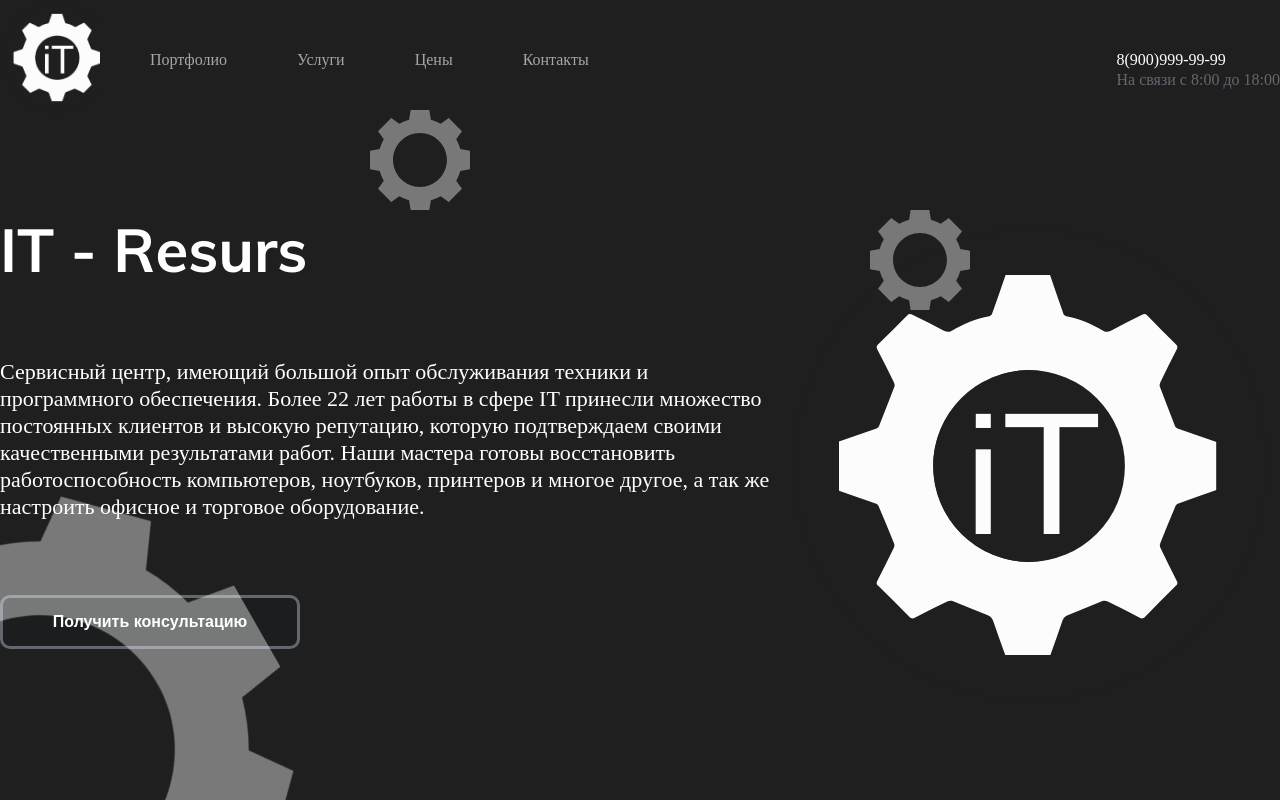
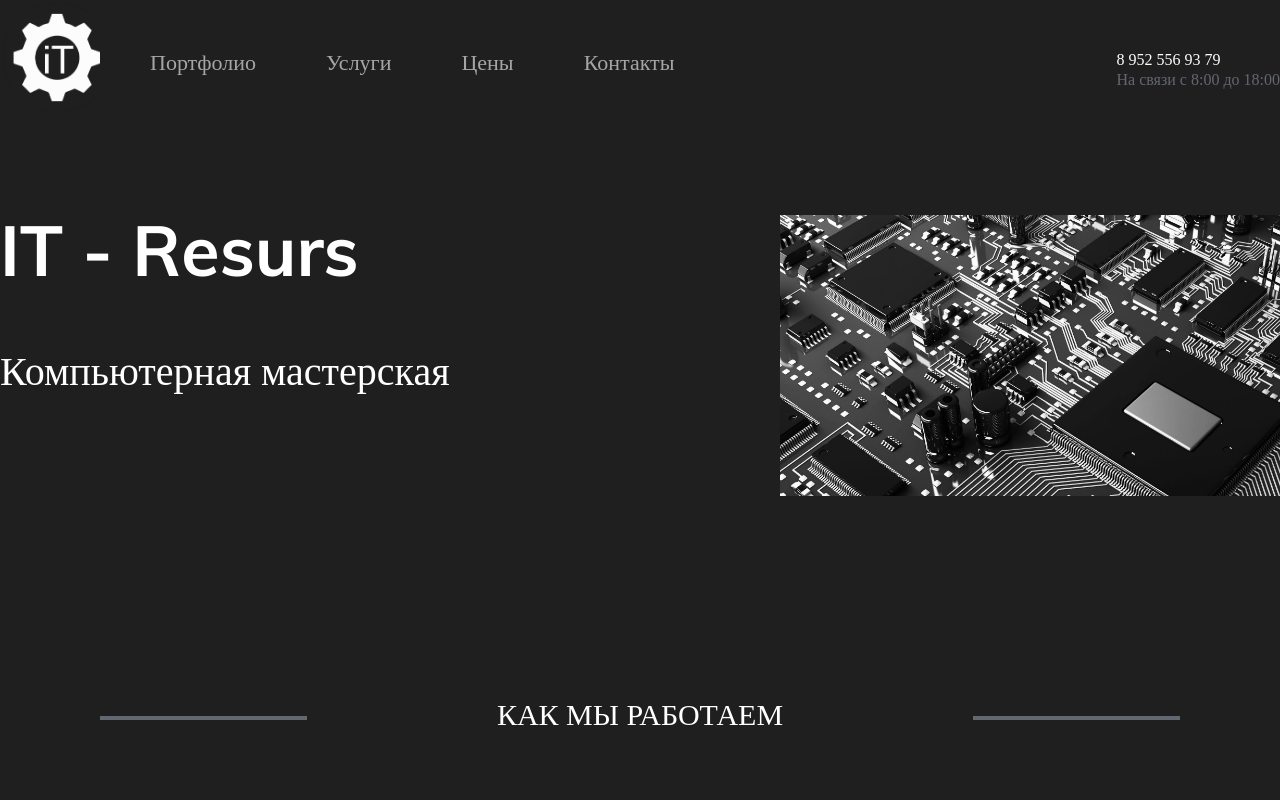
Before and after one commit to Sergey1810/resit, a React (Create React App) app: page / in a window 1280 px wide. Shown: the top 800 px of the page. Built offline with nearby package versions, Linux system fonts and the light colour scheme; a web font is replaced by a local one.

Commit message:
Настройте приложение React для развертывания на GitHub Pages

```diff
--- a/src/components/Baner/Baner.css
+++ b/src/components/Baner/Baner.css
@@ -3,6 +3,7 @@
     padding-bottom: 100px;
     display: flex;
     justify-content: space-between;
+
 }
 
 .baner__col {}
@@ -12,7 +13,7 @@
     padding: 0;
     font-family: 'Muli';
     color: rgb(255, 255, 255);
-    font-size: 60px;
+    font-size: 70px;
     font-weight: 700;
     line-height: 70px;
     letter-spacing: 0%;
@@ -24,7 +25,7 @@
     padding: 0;
     padding-top: 73px;
     color: rgb(255, 255, 255);
-    font-size: 22px;
+    font-size: 40px;
     font-weight: 400;
     line-height: 27px;
     letter-spacing: 0%;
@@ -48,6 +49,17 @@
     cursor: pointer;
 }
 
+.baner__image{
+    display: flex;
+    align-items: center;
+    justify-content: center;
+}
+
+.baner__image-img{
+    max-width: 500px;
+    max-height: 500px;
+}
+
 
 @media screen and (max-width:900px){
    .baner{
--- a/src/components/Baner/Baner.jsx
+++ b/src/components/Baner/Baner.jsx
@@ -1,17 +1,22 @@
 import React from 'react'
 import './Baner.css'
-import logo from "../../images/Resurs логотип 500x500  пикс.png"
+import logo from "../../images/glav.jpg"
 
 const Baner = () => {
     return (
         <div className='baner'>
             <div className='baner__col'>
                 <h1 className='baner__col-title'>IT - Resurs</h1>
-                <p className='baner__col-subtitle'>Сервисный центр, имеющий большой опыт обслуживания техники и программного обеспечения. Более 22 лет работы в сфере IT принесли множество постоянных клиентов и высокую репутацию, которую подтверждаем своими качественными результатами работ. Наши мастера готовы восстановить работоспособность компьютеров, ноутбуков, принтеров и многое другое, а  так же настроить офисное и торговое оборудование.</p>
-                <button className='baner__button'>Получить консультацию </button>
+                {/* <p className='baner__col-subtitle'>Сервисный центр, имеющий большой опыт обслуживания техники и программного обеспечения.
+                    Более 22 лет работы в сфере IT принесли множество постоянных клиентов и высокую репутацию,
+                    которую подтверждаем своими качественными результатами работ.
+                    Наши мастера готовы восстановить работоспособность компьютеров, ноутбуков,
+                    принтеров и многое другое, а  так же настроить офисное и торговое оборудование.</p> */}
+                    <p className='baner__col-subtitle'>Компьютерная мастерская</p>
+                {/* <button className='baner__button'>Получить консультацию </button> */}
             </div>
-            <div>
-            <img src={logo} alt="лого" />
+            <div className='baner__image'>
+            <img src={logo} alt="лого" className='baner__image-img'/>
             </div>
 
         </div>
--- a/src/components/Footer/Footer.jsx
+++ b/src/components/Footer/Footer.jsx
@@ -13,8 +13,8 @@ const Footer = () => {
                 <FaVk className='footer__icons' /> <FaSquareWhatsapp className='footer__icons'/> <SiMaildotru className='footer__icons'/>
                 </div>
                 <div className='footer__column'>
-               <div className='footer__column-string'> <FaSquarePhone className='footer__icons'/><span> +7(999)999-99-99</span></div>
-               <div className='footer__column-string'><CiLocationOn className='footer__icons' /><span> г.Острогожск, ул.Нарского, д.3а</span></div>
+               <div className='footer__column-string'> <FaSquarePhone className='footer__icons'/><span> 8 952 556 93 79</span></div>
+               <div className='footer__column-string'><CiLocationOn className='footer__icons' /><span> г.Острогожск, ул.Нарского, д.3</span></div>
                 </div>
             </div>
             <div className='footer__copyright'>
--- a/src/components/Header/Header.jsx
+++ b/src/components/Header/Header.jsx
@@ -12,7 +12,7 @@ const Header = () => {
                 <Navbar />
             </div>
             <div className='header__col2'>
-                <p className='header__tel'>8(900)999-99-99</p>
+                <p className='header__tel'>8 952 556 93 79</p>
                 <p className='header__tel2'>На связи с 8:00 до 18:00</p>
             </div>
 
--- a/src/components/Navbar/Navbar.css
+++ b/src/components/Navbar/Navbar.css
@@ -10,9 +10,9 @@
 .navbar__link {
     color: rgb(255, 255, 255);
     cursor: pointer;
-    font-size: 16px;
+    font-size: 22px;
     font-weight: 500;
-    line-height: 20px;
+    line-height: 26px;
     letter-spacing: 5%;
     text-align: left;
     opacity: 0.6;
--- a/src/pages/Home/Home.jsx
+++ b/src/pages/Home/Home.jsx
@@ -15,12 +15,12 @@ import gear1 from '../../images/иконка шесеренка 2.svg'
 const Home = () => {
     return (
         <div className='home'>
-
+{/*
          <Gear className='home__gear1' />
          <Gear className='home__gear2' />
          <Gear className='home__gear3' />
 
-
+      */}
 
 
             <div className='home__container'>
```
Also changed, not shown: src/images/glav.jpg (added).
